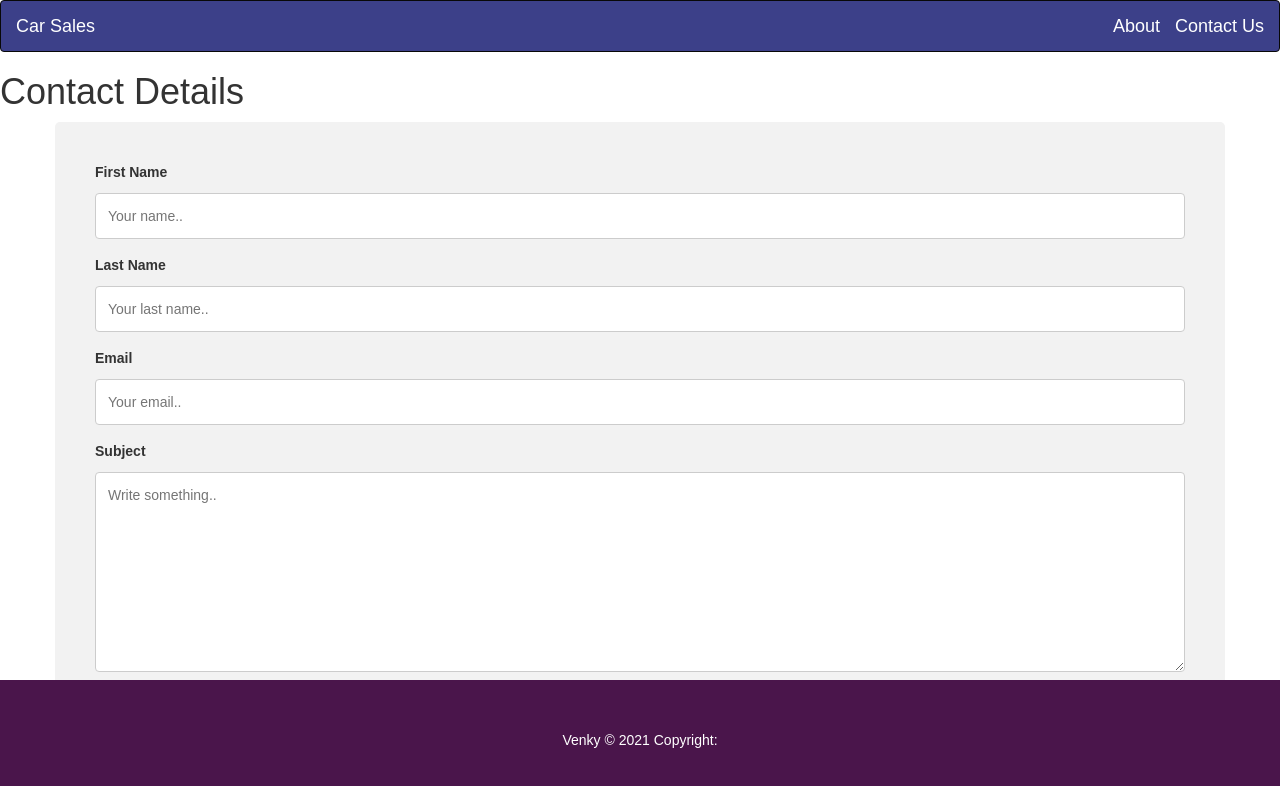
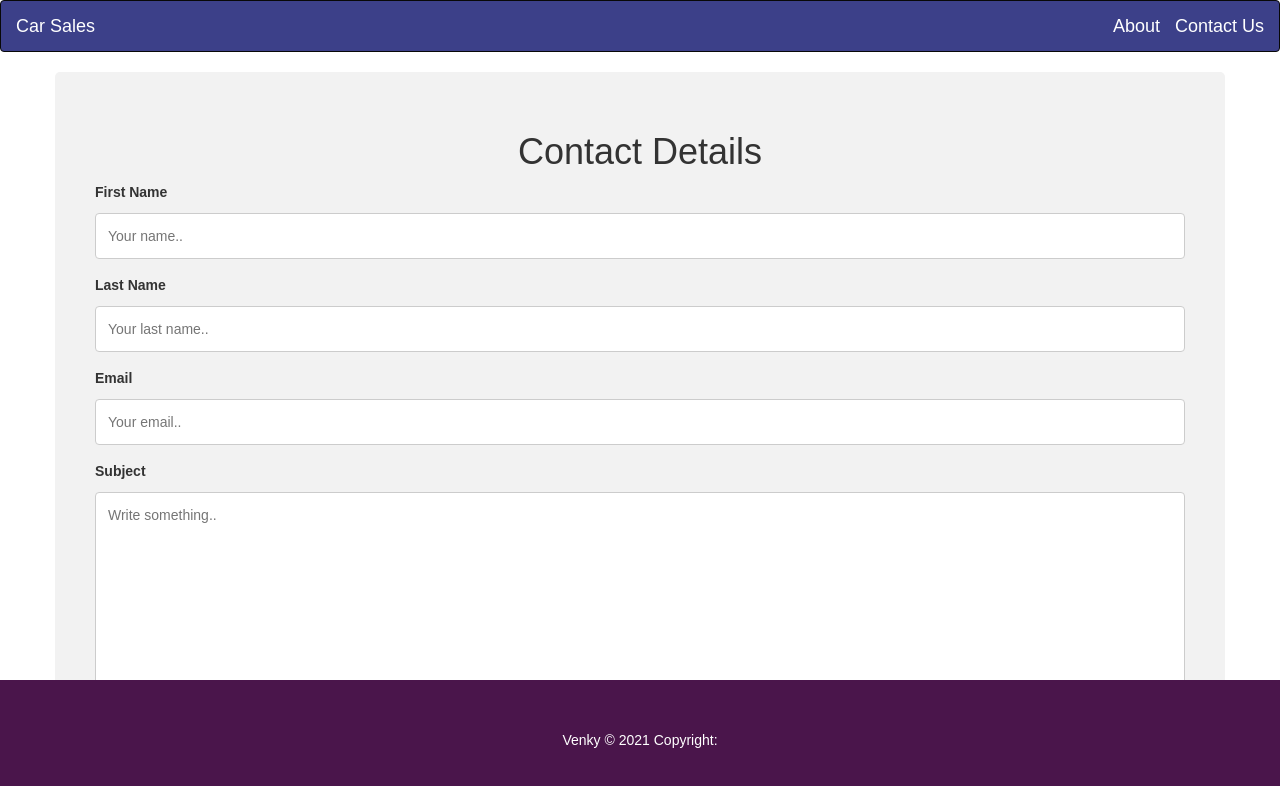
Before and after one commit to vy3191/e-commerce, a React (Create React App) app: page /contact in a window 1280 px wide. Shown: the top 786 px of the page. Built offline with nearby package versions, Linux system fonts and the light colour scheme.

Commit message:
Added disable functionality to contact page submit button

```diff
--- a/src/components/Contact.js
+++ b/src/components/Contact.js
@@ -40,11 +40,11 @@ class Contact extends Component {
   }
   render() {
     const { firstName, lastName, email, subject } = this.state;
+    const isValid = !firstName || !lastName || !email || !subject;
     console.log('state>>', this.state)
     return (
-      <div>
-        <h1>Contact Details</h1>
         <div className="container">
+          <h1 className="text-center">Contact Details</h1>
           <form onSubmit={ this.handleSubmit }>
             <label htmlFor="fname">First Name</label>
             <input
@@ -83,7 +83,7 @@ class Contact extends Component {
               style={{height:"200px"}} />
             <div className="submit">
                <button
-                disabled={ !firstName || !lastName || !email || !subject }
+                disabled={ isValid }
                className="btn btn-lg btn-success"
               >
                 Submit
@@ -91,7 +91,6 @@ class Contact extends Component {
             </div>
           </form>
         </div>
-      </div>
     )
   }
 }
```
